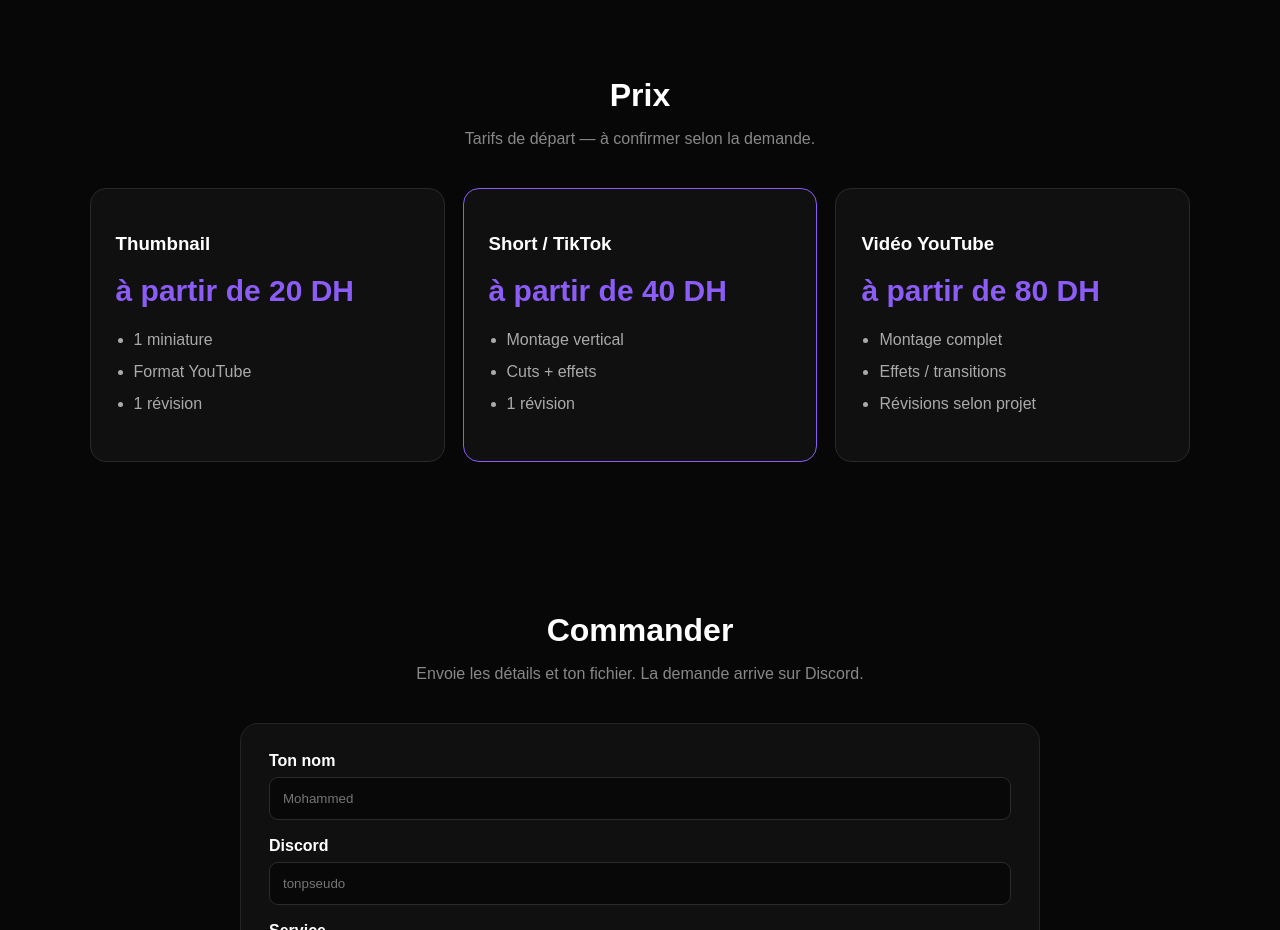
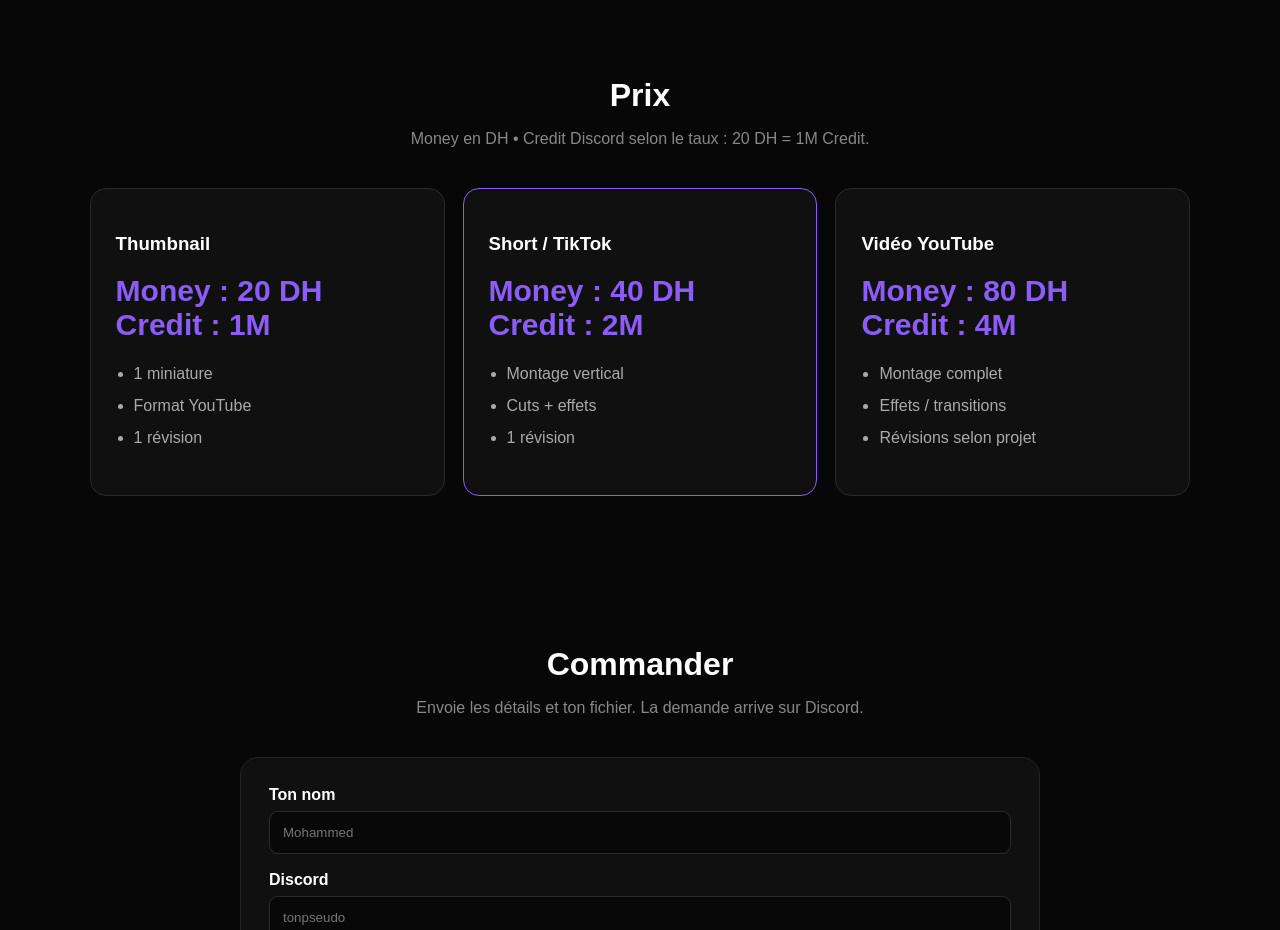
Before and after one commit to br9-chop/mohammed-chop, a website: page public/index.html in a window 1280 px wide. Shown: the part 1820-2750 px from the top of the page. Drawn offline with Linux system fonts and the light colour scheme.

Commit message:
Add files via upload

```diff
--- a/public/index.html
+++ b/public/index.html
@@ -37,11 +37,11 @@ footer{text-align:center;padding:30px;color:#666;border-top:1px solid #222}
 <div class="card"><div class="work">🎨</div><h3>Discord / Gaming Design</h3><p>Design pour serveur et communauté.</p></div>
 </div></section>
 
-<section id="prices"><div class="title"><h2>Prix</h2><p>Tarifs de départ — à confirmer selon la demande.</p></div>
+<section id="prices"><div class="title"><h2>Prix</h2><p>Money en DH • Credit Discord selon le taux : 20 DH = 1M Credit.</p></div>
 <div class="prices">
-<div class="pricebox"><h3>Thumbnail</h3><div class="price">à partir de 20 DH</div><ul><li>1 miniature</li><li>Format YouTube</li><li>1 révision</li></ul></div>
-<div class="pricebox featured"><h3>Short / TikTok</h3><div class="price">à partir de 40 DH</div><ul><li>Montage vertical</li><li>Cuts + effets</li><li>1 révision</li></ul></div>
-<div class="pricebox"><h3>Vidéo YouTube</h3><div class="price">à partir de 80 DH</div><ul><li>Montage complet</li><li>Effets / transitions</li><li>Révisions selon projet</li></ul></div>
+<div class="pricebox"><h3>Thumbnail</h3><div class="price">Money : 20 DH</div><div class="price">Credit : 1M</div><ul><li>1 miniature</li><li>Format YouTube</li><li>1 révision</li></ul></div>
+<div class="pricebox featured"><h3>Short / TikTok</h3><div class="price">Money : 40 DH</div><div class="price">Credit : 2M</div><ul><li>Montage vertical</li><li>Cuts + effets</li><li>1 révision</li></ul></div>
+<div class="pricebox"><h3>Vidéo YouTube</h3><div class="price">Money : 80 DH</div><div class="price">Credit : 4M</div><ul><li>Montage complet</li><li>Effets / transitions</li><li>Révisions selon projet</li></ul></div>
 </div></section>
 
 <section id="order"><div class="title"><h2>Commander</h2><p>Envoie les détails et ton fichier. La demande arrive sur Discord.</p></div>
@@ -50,7 +50,7 @@ footer{text-align:center;padding:30px;color:#666;border-top:1px solid #222}
 <div class="group"><label>Discord</label><input name="discord" required placeholder="tonpseudo"></div>
 <div class="group"><label>Service</label><select name="service" required><option value="">Choisir...</option><option>🎬 Montage Vidéo</option><option>🖼️ Thumbnail</option><option>🎨 Design</option><option>⚡ Autre</option></select></div>
 <div class="group"><label>Détails</label><textarea name="details" required placeholder="Explique ce que tu veux..."></textarea></div>
-<div class="group"><label>Mode de paiement</label><select name="payment" required><option value="">Choisir...</option><option value="Credit">💳 Credit</option></select></div>
+<div class="group"><label>Mode de paiement</label><select name="payment" required><option value="">Choisir...</option><option value="Money">💵 Money</option><option value="Credit">💳 Credit</option></select></div>
 <div class="group"><label>Fichier (image / vidéo)</label><input name="file" type="file" accept="image/*,video/*"></div>
 <button id="submit" type="submit">Envoyer la commande 🚀</button><div id="msg"></div>
 </form></div></section>
```
Also changed, not shown: README.txt.
